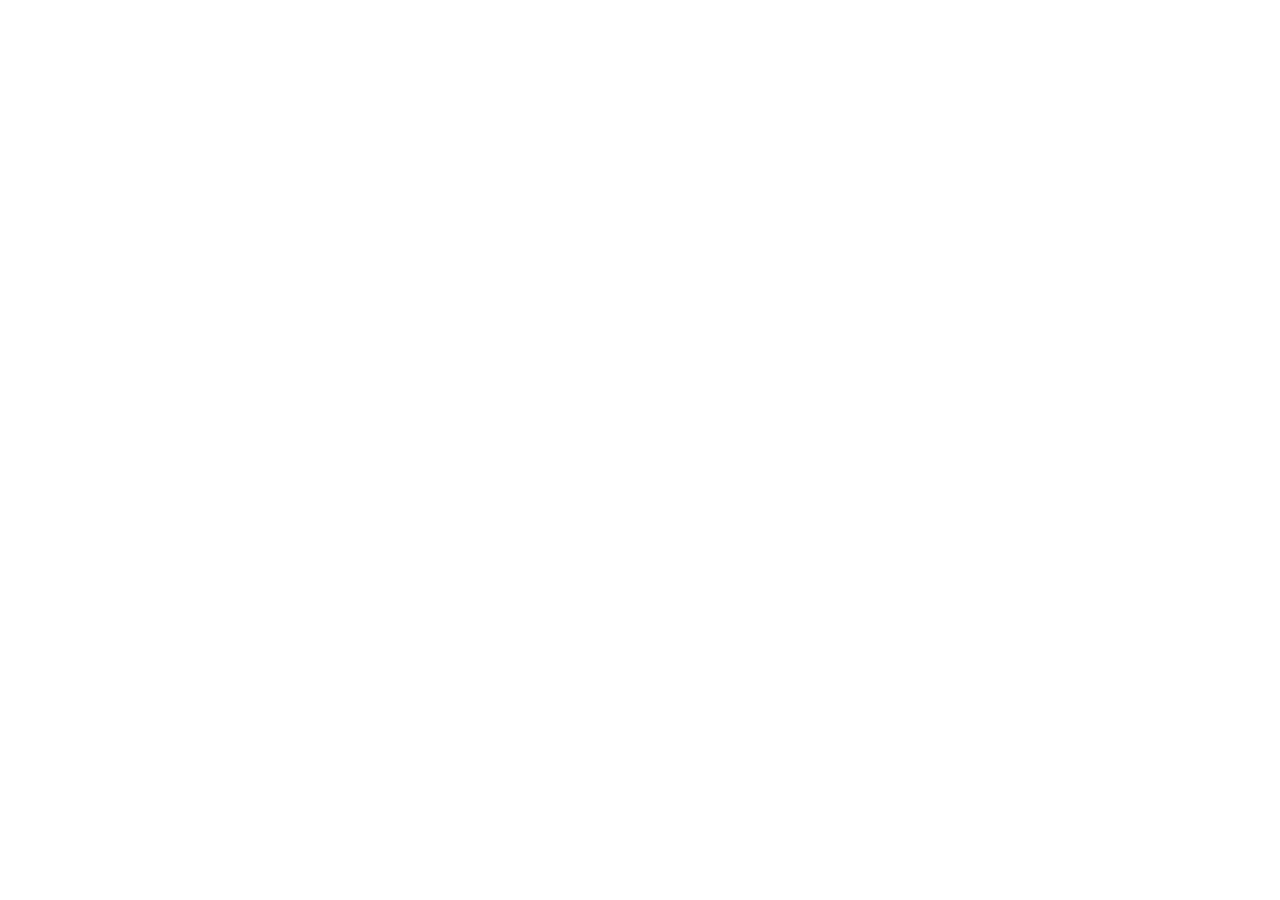
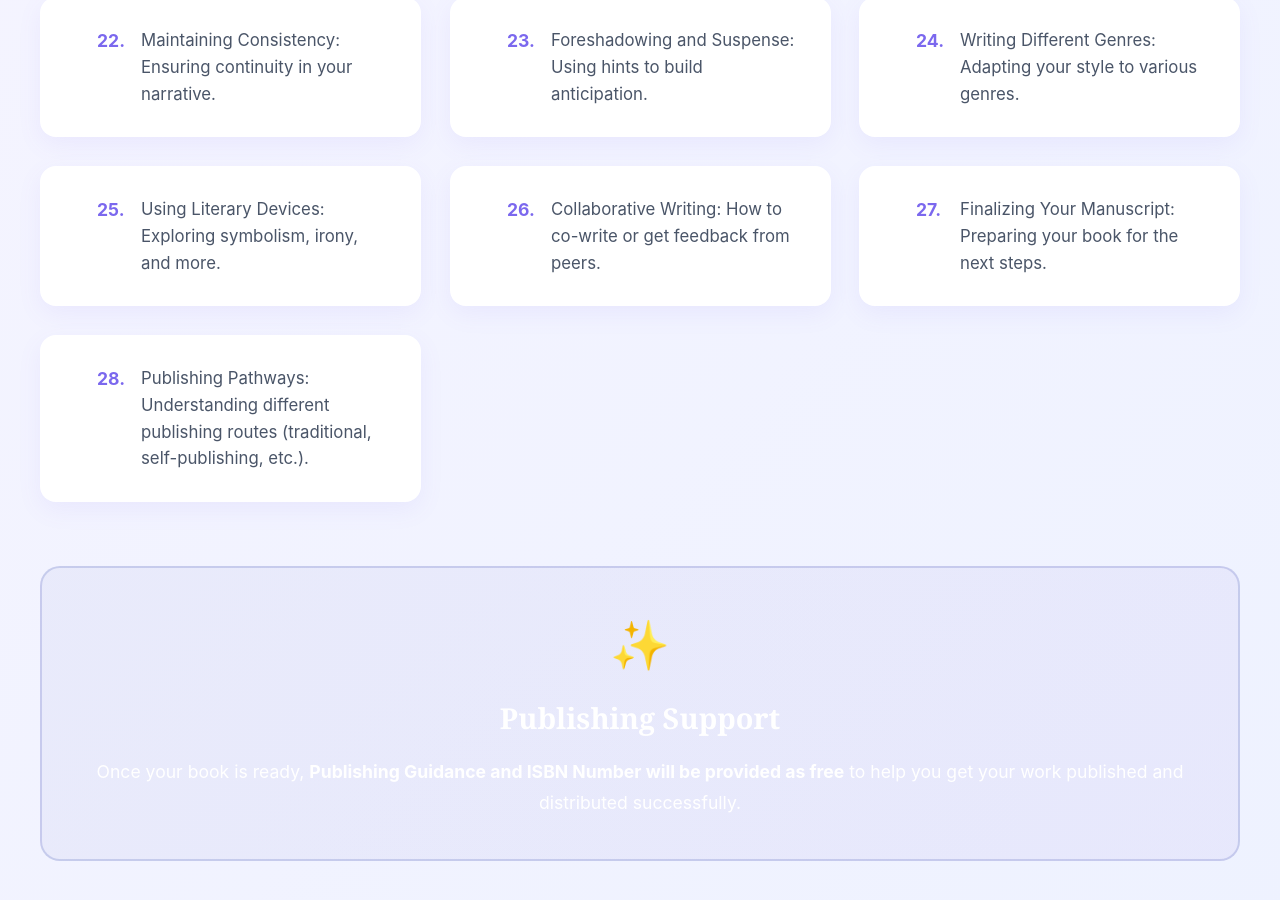
Before and after one commit to sparktuition/sparkbooks, a React (Vite) app: page /retreat/writing-plan in a window 1280 px wide. Before the commit this address had no page. Shown: the part 1492-2392 px from the top of the page. Before the commit the page ends 800 px from the top, so only its background shows below. Built offline with nearby package versions, Linux system fonts and the light colour scheme.

Commit message:
cleared all the user interface errors

```diff
--- a/src/App.tsx
+++ b/src/App.tsx
@@ -16,6 +16,23 @@
 import ContactSection from './components/ContactSection'
 import RetreatSection from './components/RetreatSection'
 import RetreatPage from './pages/RetreatPage'
+import RetreatHeroLanding from './pages/RetreatHeroLanding'
+import RetreatHeroTwoColumn from './pages/RetreatHeroTwoColumn'
+import RetreatFeatures from './pages/RetreatFeatures'
+import RetreatItinerary from './pages/RetreatItinerary'
+import RetreatDaily from './pages/RetreatDaily'
+import RetreatMentors from './pages/RetreatMentors'
+import RetreatVilla from './pages/RetreatVilla'
+import RetreatWhy from './pages/RetreatWhy'
+import RetreatSeats from './pages/RetreatSeats'
+import RetreatActivities from './pages/RetreatActivities'
+import RetreatCTA from './pages/RetreatCTA'
+import TransportArrangements from './pages/TransportArrangements'
+import RetreatCuisine from './pages/RetreatCuisine'
+import RetreatEssentials from './pages/RetreatEssentials'
+import RetreatStay from './pages/RetreatStay'
+import BookWritingPlan from './pages/BookWritingPlan'
+
 import './App.css'
 
 function HomePage() {
@@ -42,12 +59,69 @@
   )
 }
 
+function NotFound() {
+  return (
+    <div style={{ textAlign: 'center', padding: '60px 20px', minHeight: '100vh', display: 'flex', flexDirection: 'column', alignItems: 'center', justifyContent: 'center', background: 'linear-gradient(135deg, #0a0e1a 0%, #0d1525 100%)' }}>
+      <h1 style={{ fontSize: '3rem', color: '#fff', margin: '0 0 1rem 0' }}>404</h1>
+      <p style={{ fontSize: '1.2rem', color: 'rgba(255,255,255,0.7)', marginBottom: '2rem' }}>Page not found</p>
+      <a href="/" style={{ padding: '12px 24px', background: '#16f6a8', color: '#00221a', textDecoration: 'none', borderRadius: '8px', fontWeight: 'bold' }}>Go Home</a>
+    </div>
+  )
+}
+
+// Wrapper for individual sections
+function SectionPage({ children }: { children: React.ReactNode }) {
+  return (
+    <div style={{ paddingTop: '60px' }}>
+      {children}
+    </div>
+  )
+}
+
 function App() {
   return (
     <Router>
       <Routes>
         <Route path="/" element={<HomePage />} />
         <Route path="/retreat" element={<RetreatPage />} />
+
+        {/* Individual section routes */}
+        <Route path="/stats" element={<SectionPage><Stats /></SectionPage>} />
+        <Route path="/retreat-overview" element={<SectionPage><RetreatSection /></SectionPage>} />
+        <Route path="/about" element={<SectionPage><About /></SectionPage>} />
+        <Route path="/timeline" element={<SectionPage><Timeline /></SectionPage>} />
+        <Route path="/books" element={<SectionPage><FeaturedBooks /></SectionPage>} />
+        <Route path="/collection" element={<SectionPage><Collection /></SectionPage>} />
+        <Route path="/author" element={<SectionPage><AuthorDetails /></SectionPage>} />
+        <Route path="/collections-page" element={<SectionPage><CollectionsPage /></SectionPage>} />
+        <Route path="/services" element={<SectionPage><AuthorServices /></SectionPage>} />
+        <Route path="/social" element={<SectionPage><SocialPresence /></SectionPage>} />
+        <Route path="/testimonials" element={<SectionPage><Testimonials /></SectionPage>} />
+        <Route path="/events" element={<SectionPage><UpcomingEvents /></SectionPage>} />
+        <Route path="/press" element={<SectionPage><PressCoverage /></SectionPage>} />
+        <Route path="/behind-scenes" element={<SectionPage><BehindTheScenes /></SectionPage>} />
+        <Route path="/contact" element={<SectionPage><ContactSection /></SectionPage>} />
+
+        {/* Retreat individual section routes */}
+        <Route path="/retreat/hero" element={<SectionPage><RetreatHeroLanding /></SectionPage>} />
+        <Route path="/retreat/overview" element={<SectionPage><RetreatHeroTwoColumn /></SectionPage>} />
+        <Route path="/retreat/features" element={<SectionPage><RetreatFeatures /></SectionPage>} />
+        <Route path="/retreat/mentors" element={<SectionPage><RetreatMentors /></SectionPage>} />
+        <Route path="/retreat/itinerary" element={<SectionPage><RetreatItinerary /></SectionPage>} />
+        <Route path="/retreat/daily" element={<SectionPage><RetreatDaily /></SectionPage>} />
+        <Route path="/retreat/activities" element={<SectionPage><RetreatActivities /></SectionPage>} />
+        <Route path="/retreat/accommodation" element={<SectionPage><RetreatVilla /></SectionPage>} />
+        <Route path="/retreat/stay" element={<SectionPage><RetreatStay /></SectionPage>} />
+        <Route path="/retreat/cuisine" element={<SectionPage><RetreatCuisine /></SectionPage>} />
+        <Route path="/retreat/essentials" element={<SectionPage><RetreatEssentials /></SectionPage>} />
+        <Route path="/retreat/seats" element={<SectionPage><RetreatSeats /></SectionPage>} />
+        <Route path="/retreat/transport" element={<SectionPage><TransportArrangements /></SectionPage>} />
+        <Route path="/retreat/writing-plan" element={<SectionPage><BookWritingPlan /></SectionPage>} />
+        <Route path="/retreat/why" element={<SectionPage><RetreatWhy /></SectionPage>} />
+        <Route path="/retreat/cta" element={<SectionPage><RetreatCTA /></SectionPage>} />
+
+        {/* Catch-all 404 */}
+        <Route path="*" element={<NotFound />} />
       </Routes>
     </Router>
   )
--- a/src/main.tsx
+++ b/src/main.tsx
@@ -39,8 +39,26 @@
 }
 initAOS()
 
-createRoot(document.getElementById('root')!).render(
-  <StrictMode>
-    <App />
-  </StrictMode>,
-)
+// Global error handler to prevent 404 display on errors
+window.addEventListener('error', (event) => {
+  console.error('[Global Error]', event.error)
+  // Prevent error from causing 404 page to show
+  event.preventDefault()
+})
+
+window.addEventListener('unhandledrejection', (event) => {
+  console.error('[Unhandled Promise Rejection]', event.reason)
+  // Prevent rejection from causing 404 page to show
+  event.preventDefault()
+})
+
+const rootElement = document.getElementById('root')
+if (!rootElement) {
+  console.error('Root element not found!')
+} else {
+  createRoot(rootElement).render(
+    <StrictMode>
+      <App />
+    </StrictMode>,
+  )
+}
--- a/src/pages/BookWritingPlan.css
+++ b/src/pages/BookWritingPlan.css
@@ -197,6 +197,80 @@
   }
 }
 
+/* ===== BONUS SECTION (PUBLISHING SUPPORT) ===== */
+.book-writing-plan-bonus {
+  margin-top: 4rem;
+  padding: 2.5rem;
+  background: linear-gradient(135deg, rgba(121, 134, 203, 0.08) 0%, rgba(147, 112, 219, 0.08) 100%);
+  border: 2px solid rgba(121, 134, 203, 0.3);
+  border-radius: 20px;
+  text-align: center;
+  position: relative;
+  overflow: hidden;
+  animation: slideInUp 0.8s ease-out;
+}
+
+.book-writing-plan-bonus::before {
+  position: absolute;
+  top: -50px;
+  right: -50px;
+  width: 150px;
+  height: 150px;
+  background: linear-gradient(135deg, rgba(121, 134, 203, 0.1) 0%, transparent 100%);
+  border-radius: 50%;
+  opacity: 0.5;
+}
+
+.bonus-icon {
+  font-size: 3rem;
+  margin-bottom: 1rem;
+  display: inline-block;
+  animation: float 3s ease-in-out infinite;
+}
+
+.bonus-title {
+  font-family: 'Cormorant Garamond', 'Georgia', serif;
+  font-size: 1.8rem;
+  font-weight: 600;
+  color: #ffffff;
+  margin: 0 0 1rem 0;
+  position: relative;
+}
+
+.bonus-text {
+  font-family: 'Inter', sans-serif;
+  font-size: 1.1rem;
+  line-height: 1.8;
+  color: #ffffff;
+  margin: 0;
+  position: relative;
+}
+
+.bonus-text strong {
+  color: #ffffff;
+  font-weight: 700;
+}
+
+@keyframes slideInUp {
+  from {
+    opacity: 0;
+    transform: translateY(30px);
+  }
+  to {
+    opacity: 1;
+    transform: translateY(0);
+  }
+}
+
+@keyframes float {
+  0%, 100% {
+    transform: translateY(0px);
+  }
+  50% {
+    transform: translateY(-10px);
+  }
+}
+
 /* ===== RESPONSIVE DESIGN ===== */
 
 /* Large Tablets */
@@ -253,6 +327,19 @@
     max-width: 600px;
     margin: 0 auto;
     gap: 1.2rem;
+  }
+
+  .book-writing-plan-bonus {
+    margin-top: 3rem;
+    padding: 2rem;
+  }
+
+  .bonus-title {
+    font-size: 1.5rem;
+  }
+
+  .bonus-text {
+    font-size: 1rem;
   }
 
   .book-writing-plan-list li {
--- a/src/pages/BookWritingPlan.tsx
+++ b/src/pages/BookWritingPlan.tsx
@@ -41,6 +41,14 @@
           <li className="float-icon" key={idx}><span className="topic-number">{idx + 1}.</span> {topic}</li>
         ))}
       </ol>
+
+      <div className="book-writing-plan-bonus">
+        <div className="bonus-icon">✨</div>
+        <h3 className="bonus-title">Publishing Support</h3>
+        <p className="bonus-text">
+          Once your book is ready, <strong>Publishing Guidance and ISBN Number will be provided as free</strong> to help you get your work published and distributed successfully.
+        </p>
+      </div>
     </div>
   </section>
 );
--- a/src/pages/RetreatFeatures.tsx
+++ b/src/pages/RetreatFeatures.tsx
@@ -1,17 +1,12 @@
 import React from 'react'
 import './RetreatFeatures.css'
 
-const GOOGLE_FORM_URL = 'https://docs.google.com/forms/d/e/1FAIpQLSe_XC5yOH7QyntgEfZk9uvkpXpkO5aj1rvkjoB4Ihv-hoXfsw/viewform?usp=dialog'
 
 const RetreatFeatures: React.FC = () => {
   return (
     <section className="retreat-features retreat-section">
       <div className="retreat-features-inner retreat-inner">
         <h2 className="retreat-features-title">A Sanctuary for Your Creative Soul</h2>
-
-        <div className="sanctuary-cta">
-          <a className="sanctuary-cta-btn" href={GOOGLE_FORM_URL} target="_blank" rel="noopener noreferrer">Register for the Retreat</a>
-        </div>
 
         <div className="sanctuary-grid">
           <div className="sanctuary-row">
--- a/src/pages/RetreatSeats.tsx
+++ b/src/pages/RetreatSeats.tsx
@@ -1,5 +1,7 @@
 import React from 'react';
 import './RetreatSeats.css';
+
+const GOOGLE_FORM_URL = 'https://docs.google.com/forms/d/e/1FAIpQLSe_XC5yOH7QyntgEfZk9uvkpXpkO5aj1rvkjoB4Ihv-hoXfsw/viewform?usp=dialog'
 
 const RetreatSeats: React.FC = () => (
   <section className="retreat-seats-section parallax-bg" data-aos="zoom-in" data-aos-duration="900">
@@ -28,6 +30,9 @@
             <h3>Pay via Google Pay</h3>
             <p>Pay using this QR and share the payment screenshot with us.</p>
           </div>
+          <div className="retreat-stay-cta">
+                  <a className="retreat-stay-cta-btn" href={GOOGLE_FORM_URL} target="_blank" rel="noopener noreferrer">Register for your stay</a>
+                </div>
           <div className="retreat-seats-payment-qr">
             <img src="/SparkWritersRetreat/Gpay.jpeg" alt="Google Pay QR" loading="lazy" />
           </div>
--- a/src/pages/RetreatStay.tsx
+++ b/src/pages/RetreatStay.tsx
@@ -1,7 +1,7 @@
 import React from "react";
 import "./RetreatStay.css";
 
-const GOOGLE_FORM_URL = 'https://docs.google.com/forms/d/e/1FAIpQLSe_XC5yOH7QyntgEfZk9uvkpXpkO5aj1rvkjoB4Ihv-hoXfsw/viewform?usp=dialog'
+
 
 const RetreatStay: React.FC = () => (
   <section className="retreat-stay-section theme-sand parallax-bg" data-aos="fade-up" data-aos-duration="900">
@@ -11,9 +11,6 @@
         <p>
           Nestled amidst the serene and breathtaking Himalayan hills, the Alps Resort offers you a perfect retreat setting. Your stay will be both comfortable and inspiring, with cozy rooms, warm hospitality, and stunning views that will fuel your creativity every single day.
         </p>
-      </div>
-      <div className="retreat-stay-cta">
-        <a className="retreat-stay-cta-btn" href={GOOGLE_FORM_URL} target="_blank" rel="noopener noreferrer">Register for your stay</a>
       </div>
 
       <h2 className="retreat-stay-title" style={{marginTop: '2.5rem'}}>Payment and Registration</h2>
```
Also changed, not shown: src/pages/RetreatHeroLanding.tsx (+0 -12 lines), 1 other file (tests, documents, lock files or other folders).
